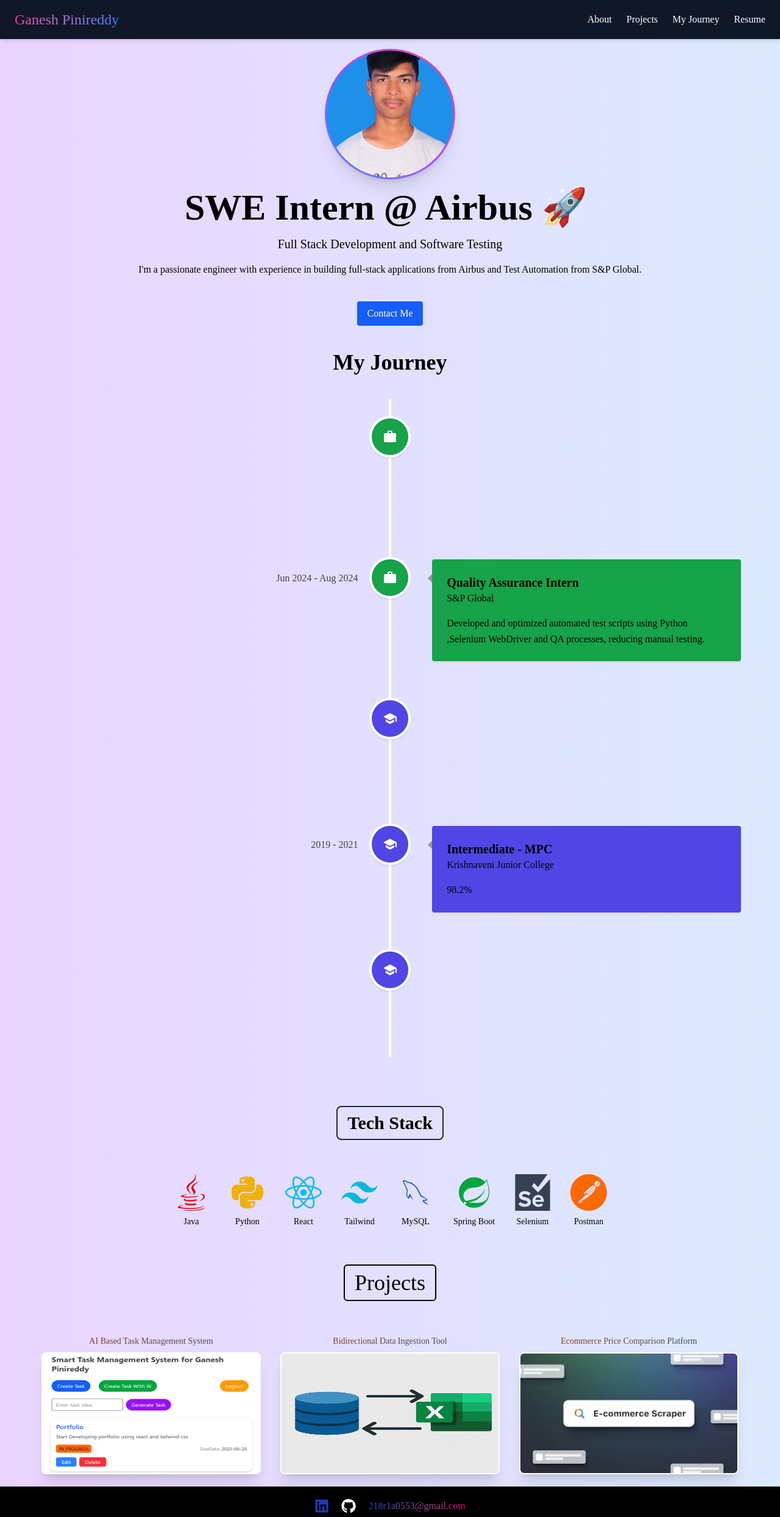
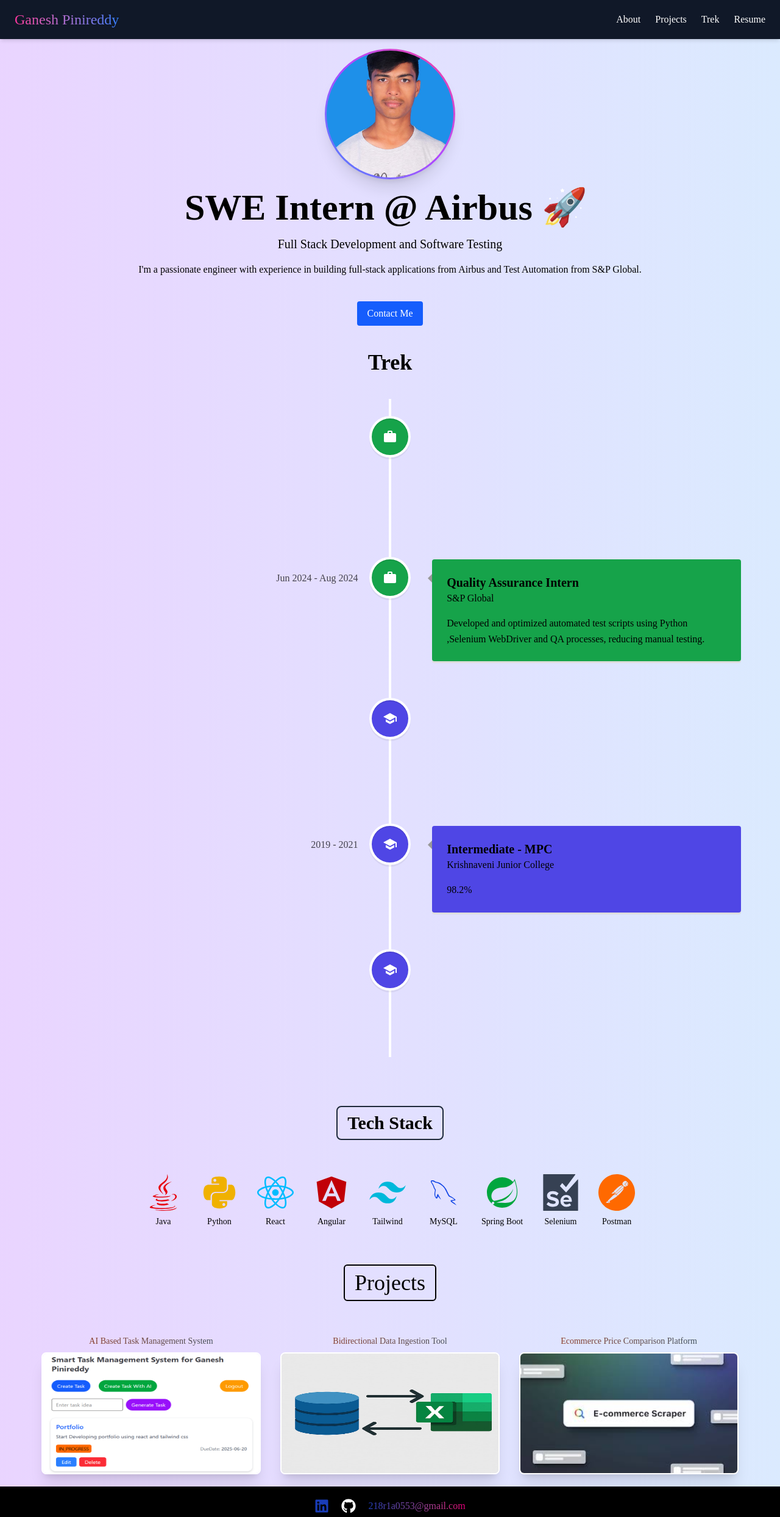
Before and after one commit to ganesh-87/BreifingGanesh, a React (Vite) app: page / in a window 1280 px wide. Shown: the top 2487 px of the page at 61% size. Built offline with nearby package versions, Linux system fonts and the light colour scheme.

Commit message:
added-skills

```diff
--- a/src/components/Experience.jsx
+++ b/src/components/Experience.jsx
@@ -49,9 +49,7 @@
 export default function Experience() {
   return (
     <section id="journey" className="py-10 scroll-mt-15">
-      <h2 className="text-4xl font-bold text-center mb-10 text-black">
-        My Journey
-      </h2>
+      <h2 className="text-4xl font-bold text-center mb-10 text-black">Trek</h2>
       <VerticalTimeline>
         {data.map((item, index) => (
           <VerticalTimelineElement
--- a/src/components/Navbar.jsx
+++ b/src/components/Navbar.jsx
@@ -19,7 +19,7 @@
             </li>
             <li>
               <a href="#journey" className="hover:text-blue-500">
-                My Journey
+                Trek
               </a>
             </li>
             <li>
--- a/src/components/Tech.jsx
+++ b/src/components/Tech.jsx
@@ -1,4 +1,4 @@
-import { FaJava, FaPython, FaReact } from "react-icons/fa";
+import { FaAngular, FaJava, FaPython, FaReact } from "react-icons/fa";
 import { RiTailwindCssFill } from "react-icons/ri";
 import { DiMysql } from "react-icons/di";
 import { BiLogoSpringBoot } from "react-icons/bi";
@@ -8,6 +8,7 @@
   { icon: <FaJava />, label: "Java", color: "text-red-600" },
   { icon: <FaPython />, label: "Python", color: "text-yellow-500" },
   { icon: <FaReact />, label: "React", color: "text-sky-400" },
+  { icon: <FaAngular />, label: "Angular", color: "text-red-700" },
   { icon: <RiTailwindCssFill />, label: "Tailwind", color: "text-cyan-500" },
   { icon: <DiMysql />, label: "MySQL", color: "text-blue-700" },
   { icon: <BiLogoSpringBoot />, label: "Spring Boot", color: "text-green-600" },
```
